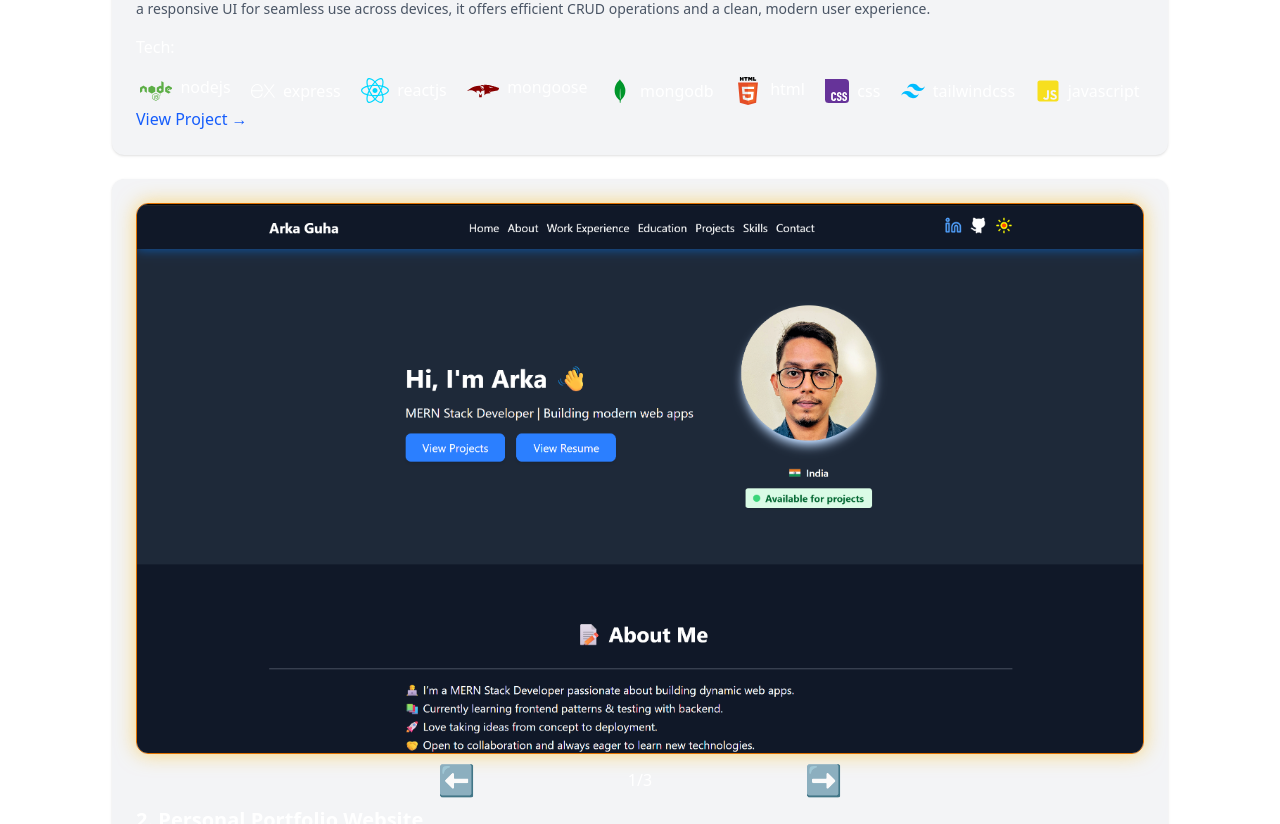
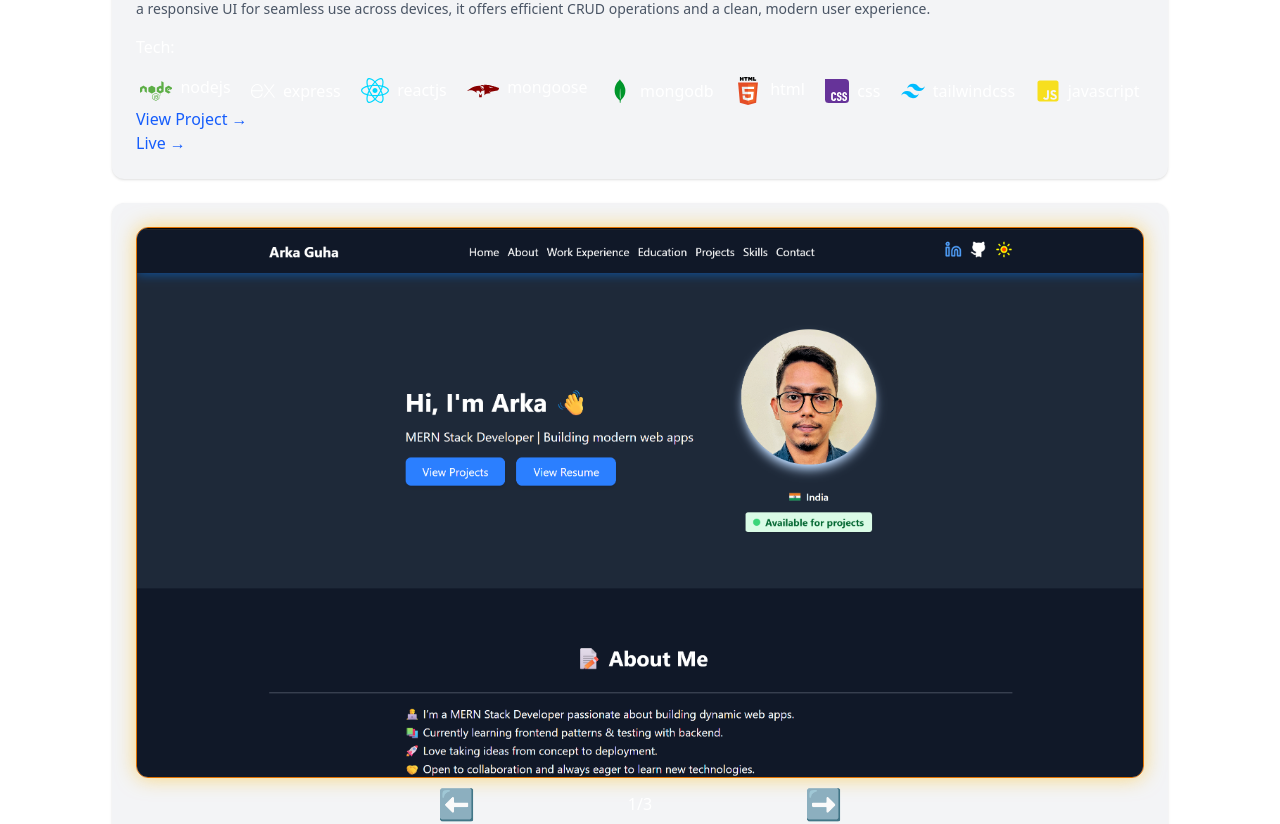
Before and after one commit to arkaguha/portfolio_v2, a React (Vite) app: page / in a window 1280 px wide. Shown: the part 2664-3488 px from the top of the page. Built offline with nearby package versions, Linux system fonts and the light colour scheme.

Commit message:
added livelink for projects

```diff
--- a/src/components/Portfolio.jsx
+++ b/src/components/Portfolio.jsx
@@ -94,7 +94,9 @@ const projects = [
     title: "Todo List App",
     description:
       "A full-stack Todo application built with the MERN stack, featuring secure authentication, intuitive task management, and real-time updates. Designed with a responsive UI for seamless use across devices, it offers efficient CRUD operations and a clean, modern user experience.",
-    githubLink: "https://github.com/arkaguha/to-do-list--MERN",
+    githubLink: "https://github.com/arkaguha/Mern-Todo---TailwindCSS",
+    liveLink:
+      "https://mern-todo-tailwind-regqqgj8k-arkaguhas-projects.vercel.app/",
     techStack: [
       "nodejs",
       "express",
--- a/src/components/Projects.jsx
+++ b/src/components/Projects.jsx
@@ -52,6 +52,13 @@ export default function Projects({ projects, techIcons }) {
               >
                 View Project →
               </a>
+              <a
+                href={project.liveLink}
+                target="_blank"
+                className="mt-auto text-blue-600 dark:text-blue-400 font-medium hover:underline"
+              >
+                Live →
+              </a>
             </div>
           ))}
           {/* Add more project cards here */}
```
